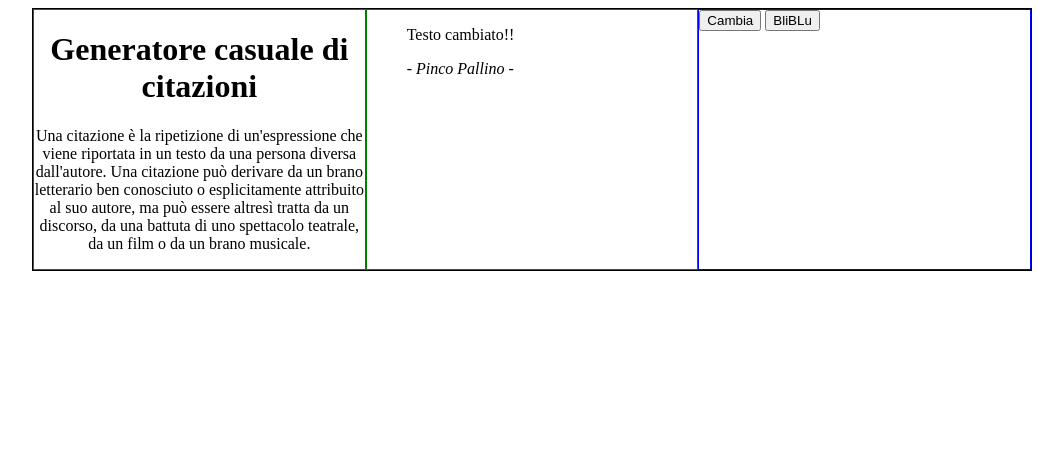
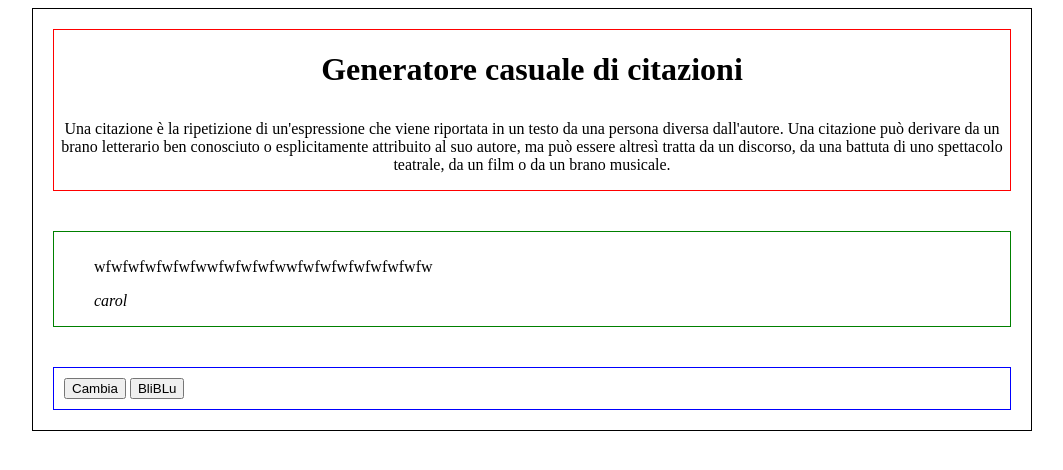
Before and after one commit to sasukeViBritannia/random-quote-machine, a plain HTML site: page index.html in a window 1280 px wide. Both pictures are taken after a click on the button "Cambia". Shown: the whole page, without its empty margins (108-1171 px from the left). Drawn offline with nearby package versions, Linux system fonts and the light colour scheme.

Commit message:
Completata animazione nuova cit

```diff
--- a/animazione.js
+++ b/animazione.js
@@ -1,6 +1,31 @@
 "use strict";
 $(document).ready(function(){
+
+	var arrCita = [
+		["balblblblblblblblblblblblblblblbllblblb", "alice"],
+		["cacacacacacacaacaacacacacacacacacacacac", "bob"],
+		["wfwfwfwfwfwfwwfwfwfwfwwfwfwfwfwfwfwfwfw", "carol"]
+	];
+
+	//var l = arrCita.length;
+
+
 	$("#nextCit").click(function(){
-		$("#citazione").text("Testo cambiato!!");
+
+		var l = arrCita.length;
+		if(l == 0){
+			alert("Citazioni terminate!!");
+		}
+		else {
+			var indice = (Math.floor((Math.random()*10)))%arrCita.length;
+			var testo = arrCita[indice][0];
+			var autore = arrCita[indice][1];
+			alert("Autore = "+autore);
+			arrCita.splice(indice, 1);
+
+			$("#citazione").text(testo);
+			$("#autore").text(autore);
+		}
+
 	});
 });
--- a/index.html
+++ b/index.html
@@ -21,7 +21,7 @@
 		<div class="citazioni">
 			<blockquote>
 				<p id="citazione">Lorem ipsum dolor sit amet, consectetuer adipiscing elit. Aenean commodo ligula eget dolor. Aenean massa. Cum sociis natoque penatibus et magnis dis parturient montes, nascetur ridiculus mus.</p>
-				<cite>- Pinco Pallino -</cite>
+				<cite id="autore">- Pinco Pallino -</cite>
 			</blockquote>
 		</div>
 		<!-- Contenitore posizionamento tasti -->
--- a/stile.css
+++ b/stile.css
@@ -7,21 +7,26 @@
 	max-width: 1000px;
 	margin: auto;
 	display: flex;
-	flex-direction: row;
+	flex-direction: column;
+}
+
+.contenitore p {
+	padding-top: 10px;
 }
 
 .intestazione {
 	border: 1px solid red;
 	text-align: center;
-	flex: 1;
+	margin: 20px;
 }
 
 .citazioni {
 	border: 1px solid green;
-	flex: 1;
+	margin: 20px;
 }
 
 .tastiera {
 	border: 1px solid blue;
-	flex: 1;
+	margin: 20px;
+	padding: 10px;
 }
```
